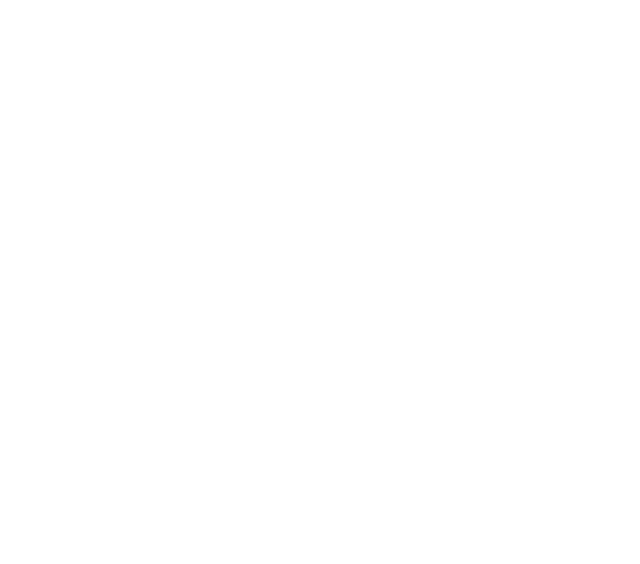
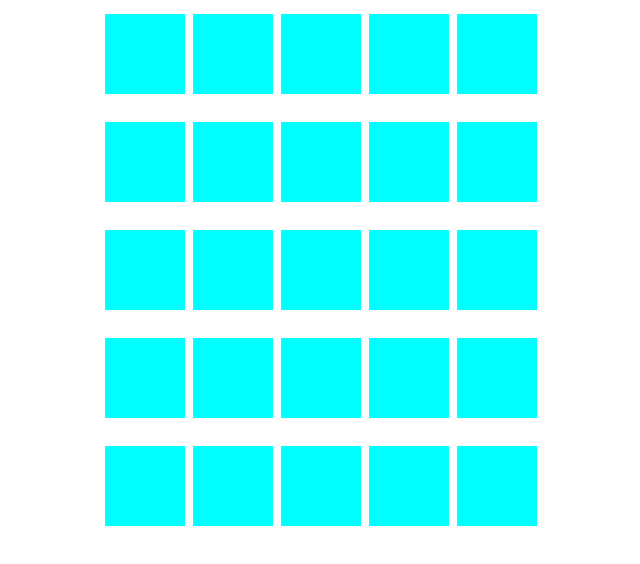
Before and after one commit to jalagash-it/utopic, a Nuxt app: page /games in a window 1280 px wide. Before the commit this address had no page. Shown: the top 564 px of the page, without its empty margins (319-959 px from the left). Built offline with nearby package versions, Linux system fonts and the light colour scheme.

Commit message:
games page draft state

```diff
--- /dev/null
+++ b/pages/games.vue
@@ -0,0 +1,60 @@
+<template>
+    <div>
+        <div class="game-area">
+            <div class="tiles-row">
+                <div class="tile"></div>
+                <div class="tile"></div>
+                <div class="tile"></div>
+                <div class="tile"></div>
+                <div class="tile"></div>
+            </div>
+            <div class="tiles-row">
+                <div class="tile"></div>
+                <div class="tile"></div>
+                <div class="tile"></div>
+                <div class="tile"></div>
+                <div class="tile"></div>
+            </div>
+            <div class="tiles-row">
+                <div class="tile"></div>
+                <div class="tile"></div>
+                <div class="tile"></div>
+                <div class="tile"></div>
+                <div class="tile"></div>
+            </div>
+            <div class="tiles-row">
+                <div class="tile"></div>
+                <div class="tile"></div>
+                <div class="tile"></div>
+                <div class="tile"></div>
+                <div class="tile"></div>
+            </div>
+            <div class="tiles-row">
+                <div class="tile"></div>
+                <div class="tile"></div>
+                <div class="tile"></div>
+                <div class="tile"></div>
+                <div class="tile"></div>
+            </div>
+        </div>
+    </div>
+</template>
+<style scoped>
+.game-area{
+    display: flex;
+    flex-direction: column;
+    justify-content: center;
+    align-items: center;
+}
+.tiles-row{
+    display: flex;
+    justify-content: center;
+    margin: 10px;
+}
+.tile{
+    width: 80px;
+    height: 80px;
+    background-color: aqua;
+    margin: 4px;
+}
+</style>
```
Also changed, not shown: 1 other file (tests, documents, lock files or other folders).
